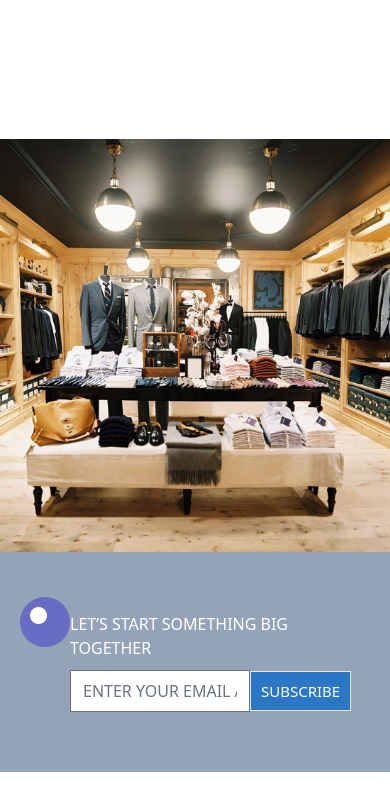
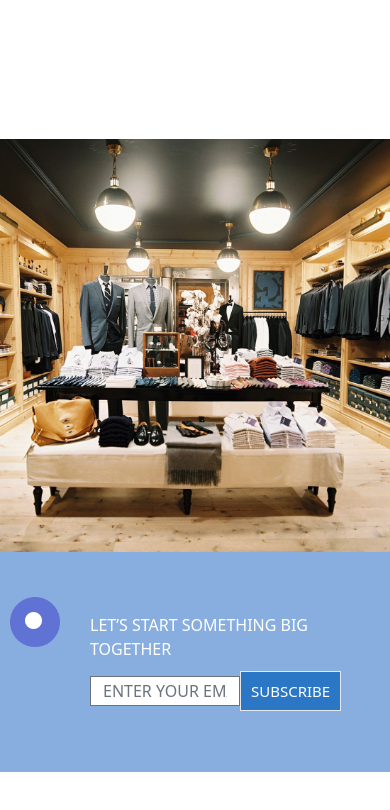
Before and after one commit to saadahmed333/paragon, a React (Create React App) app: page / in a window 390 px wide. Shown: the part 1928-2738 px from the top of the page. Built offline with nearby package versions, Linux system fonts and the light colour scheme; what tw-elements would draw is missing.

Commit message:
working on six part

```diff
--- a/src/container/about.jsx
+++ b/src/container/about.jsx
@@ -138,16 +138,16 @@ function About() {
       <div className=" lg:pl-[20px] mb-[50px] mt-[100px]">
         <div className="md:flex">
           <img src={clothShop} alt="" className="md:h-[400px] lg:h-[500px] sm:h-[400px] my-[0] mx-auto" />
-          <div className="bg-[#87aedf] sm:justify-center w-[100%] lg:h-[300px] md:mt-[150px] lg:mt-[200px] lg:p-[20px] sm:flex md:justify-center">
-           <div className="flex justify-center sm:justify-between items-center bg-slate-400 sm:w-[480px]  md:pt-[30px] h-[220px] md:w-[400px] lg:w-[480px] ">
-           <div className="relative mt-[-80px]">
-              <img src={circle} alt="" className="h-[50px]  sm:h-[50px] md:h-[50px] lg:h-[60px] md:mr-[40px] md:mt-[10px]" />
-              <img src={dot} alt="" className="absolute top-[10px] left-[10px] sm:top-[18px] sm:left-[15px] md:top-[25px] md:left-[15px] lg:top-[32px] lg:left-[22px]" />
+          <div className="bg-[#87aedf] flex justify-center w-[100%] lg:h-[300px] md:mt-[150px] lg:mt-[200px] lg:p-[20px] sm:flex md:justify-center">
+           <div className="flex justify-between sm:justify-between items-center w-[400px] sm:w-[480px]  md:pt-[30px] h-[220px] md:w-[400px] lg:w-[480px] ">
+           <div className="relative mt-[-80px] ml-[10px] sm:mt-[0px]">
+              <img src={circle} alt="" className="h-[50px] sm:h-[50px] md:h-[50px] lg:h-[60px] md:mr-[40px] md:mt-[10px]" />
+              <img src={dot} alt="" className="absolute top-[15px] left-[15px] sm:top-[18px] sm:left-[15px] md:top-[25px] md:left-[15px] lg:top-[32px] lg:left-[22px]" />
             </div>
             <div className="w-[300px] sm:w-[400px] md:w-[350px] lg:w-[400px] md:my-[40px] md:mx-auto">
               <h1 className="text-white lg:font-bold md:text-[20px] lg:text-[30px] sm:text-[20px] mb-[10px]">LET’S START SOMETHING BIG TOGETHER</h1>
               <div className="md:flex md:justify-between text-white">
-                <input type="email" placeholder="ENTER YOUR EMAIL ADDRESS" className="w-[180px] lg:w-[260px]" />
+                <input type="email" placeholder="ENTER YOUR EMAIL ADDRESS" className="h-[30px] w-[150px] sm:w-[180px] lg:w-[260px]" />
                 <button className="border bg-[#2B77C5] text-[15px] md:px-[8px] md:py-[5px] px-[10px] py-[8px]">SUBSCRIBE</button>
               </div>
             </div>
```
